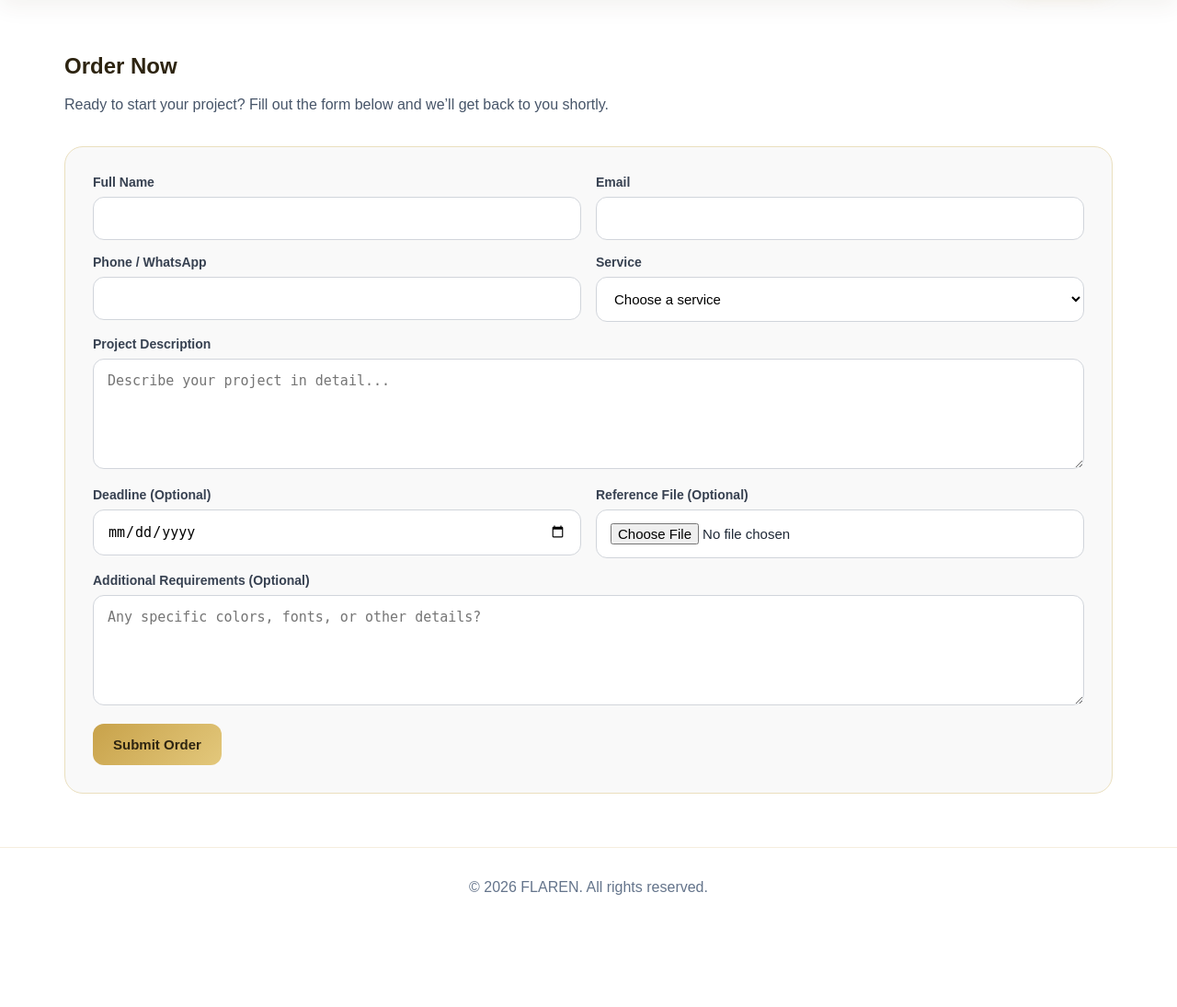
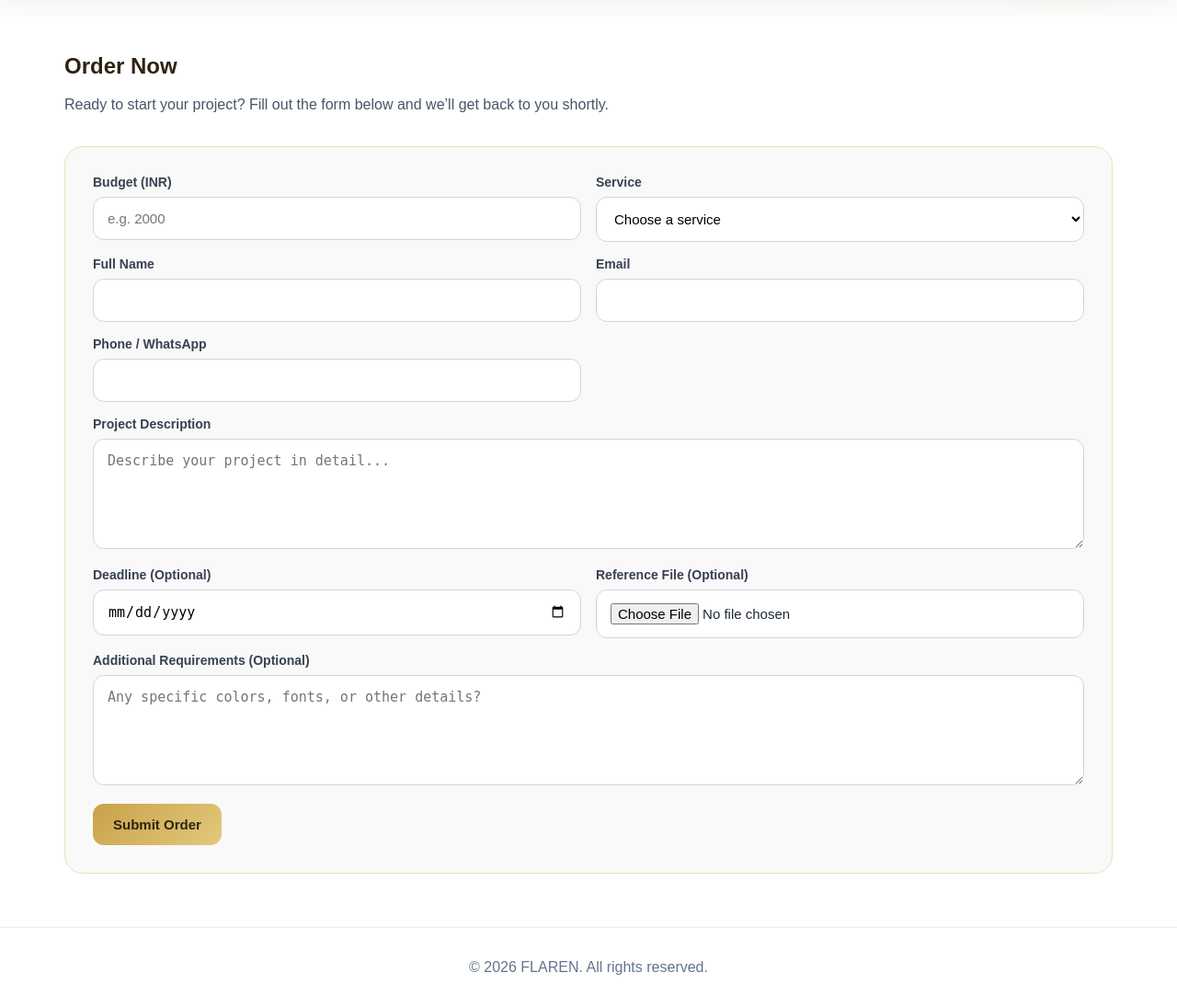
Before and after one commit to sjspokeflarebusiness-del/flaren-site, a Python web app: template templates/order.html in a window 1280 px wide. Shown: the part 71-1166 px from the top of the page at 92% size. Before the commit the page ends 1044 px from the top, so only its background shows below. Run offline with Jinja, Linux system fonts and the light colour scheme; the template is opened without the code that fills it, so the values that code supplies are empty.

Commit message:
Fix order form: add Budget, remove duplicate Service fiel

```diff
--- a/templates/order.html
+++ b/templates/order.html
@@ -9,20 +9,12 @@
       Ready to start your project? Fill out the form below and we’ll get back to you shortly.
     </p>
     <form class="order-form" method="POST">
+
+      <!-- Budget + Service -->
       <div class="form-row">
         <div class="field">
-          <label for="customerName">Full Name</label>
-          <input type="text" id="customerName" name="customerName" required>
-        </div>
-        <div class="field">
-          <label for="email">Email</label>
-          <input type="email" id="email" name="email" required>
-        </div>
-      </div>
-      <div class="form-row">
-        <div class="field">
-          <label for="phone">Phone / WhatsApp</label>
-          <input type="tel" id="phone" name="phone" required>
+          <label for="budget">Budget (INR)</label>
+          <input type="number" id="budget" name="budget" min="0" placeholder="e.g. 2000">
         </div>
         <div class="field">
           <label for="service">Service</label>
@@ -34,10 +26,34 @@
           </select>
         </div>
       </div>
+
+      <!-- Name + Email -->
+      <div class="form-row">
+        <div class="field">
+          <label for="customerName">Full Name</label>
+          <input type="text" id="customerName" name="customerName" required>
+        </div>
+        <div class="field">
+          <label for="email">Email</label>
+          <input type="email" id="email" name="email" required>
+        </div>
+      </div>
+
+      <!-- Phone -->
+      <div class="form-row">
+        <div class="field">
+          <label for="phone">Phone / WhatsApp</label>
+          <input type="tel" id="phone" name="phone" required>
+        </div>
+      </div>
+
+      <!-- Description -->
       <div class="field">
         <label for="description">Project Description</label>
         <textarea id="description" name="description" required placeholder="Describe your project in detail..."></textarea>
       </div>
+
+      <!-- Deadline + Reference File -->
       <div class="form-row">
         <div class="field">
           <label for="deadline">Deadline (Optional)</label>
@@ -48,10 +64,13 @@
           <input type="file" id="referenceFile" name="referenceFile">
         </div>
       </div>
+
+      <!-- Additional Requirements -->
       <div class="field">
         <label for="additionalRequirements">Additional Requirements (Optional)</label>
         <textarea id="additionalRequirements" name="additionalRequirements" placeholder="Any specific colors, fonts, or other details?"></textarea>
       </div>
+
       <button type="submit" class="btn btn-primary">Submit Order</button>
     </form>
   </div>
```
